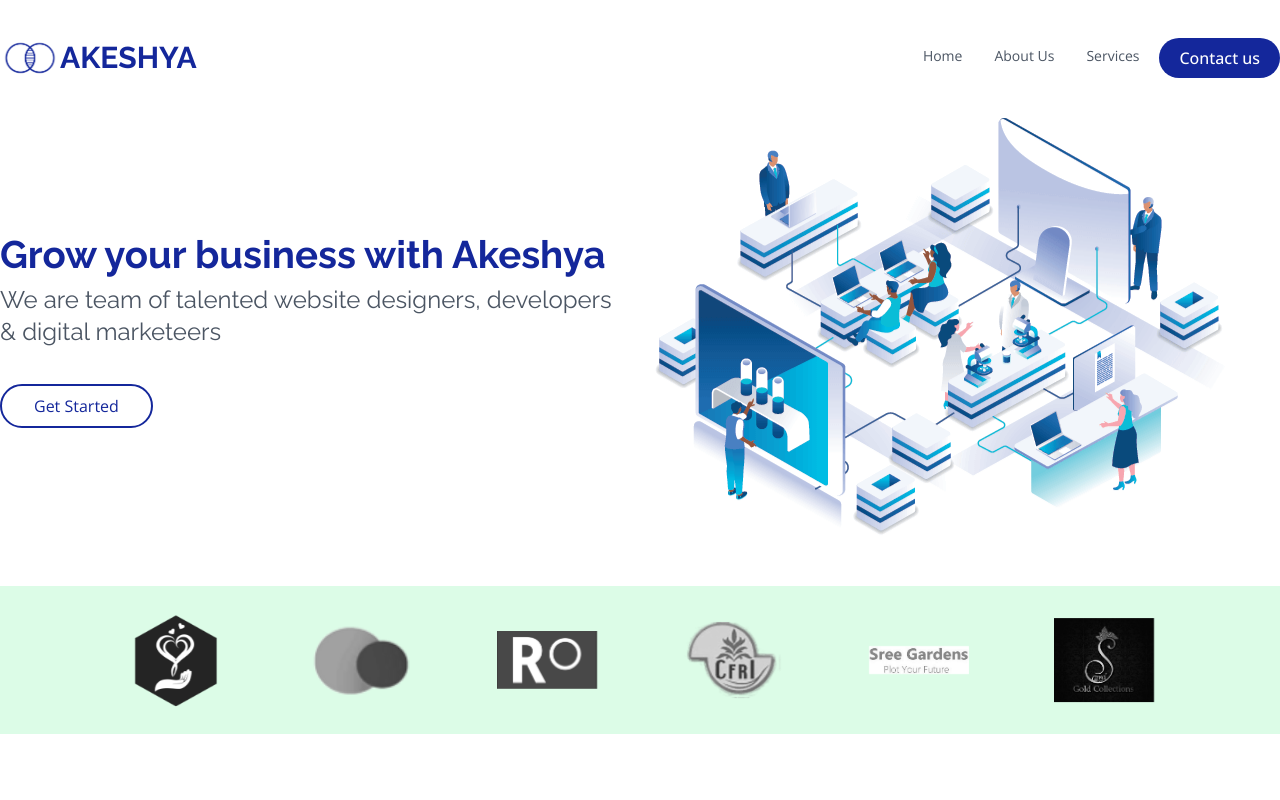
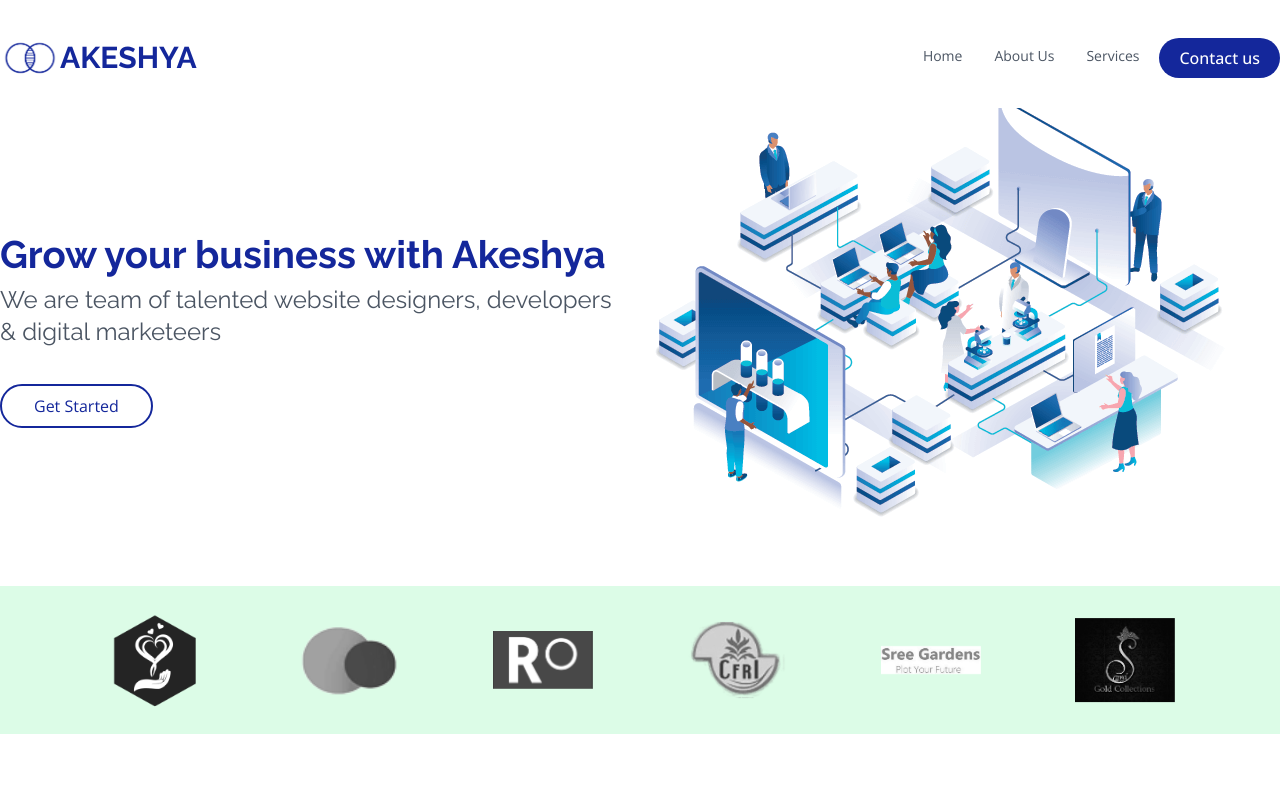
Before and after one commit to rupeshbisen/akeshya.com, a Next.js app: page / in a window 1280 px wide. Shown: the top 800 px of the page. Built offline with nearby package versions, Linux system fonts and the light colour scheme.

Commit message:
some aligment fixes

```diff
--- a/src/components/aboutUs/index.tsx
+++ b/src/components/aboutUs/index.tsx
@@ -8,7 +8,7 @@ import { RiCheckDoubleLine } from "react-icons/ri";
 
 export default function AboutUs() {
     return (
-        <div className='max-w-screen-xl mx-auto py-4 px-4 md:px-0'>
+        <div className='max-w-screen-xl mx-auto py-4 px-4 xl:px-0'>
             <div data-aos="fade-up">
                 <div className='text-3xl flex items-center justify-center font-light text-[#14279b] mb-9'>
                     <div className='h-[2px] w-12 m-3 bg-[#14279b]' />
--- a/src/components/footer/index.tsx
+++ b/src/components/footer/index.tsx
@@ -6,7 +6,7 @@ export default function Footer() {
             <div className='max-w-screen-xl mx-auto py-4 px-4 md:px-0'>
                 <div className='flex items-center justify-between text-sm'>
                     <div>
-                        <p className='text-gray-600'>© Copyright <span className='font-semibold text-gray-900'>Akeshya.</span> All Rights Reserved</p>
+                        <p className='text-gray-600 pt-5 md:pt-0'>© Copyright <span className='font-semibold text-gray-900'>Akeshya.</span> All Rights Reserved</p>
                     </div>
                     <div className='flex'>
                         <p className='text-[#14279b] hover:text-blue-300 p-4'>Terms and conditions</p>
--- a/src/components/heroSection/index.tsx
+++ b/src/components/heroSection/index.tsx
@@ -6,7 +6,7 @@ import { heroScrollImage } from '@/utils'
 export default function HeroSection() {
     return (
         <div className='w-full'>
-            <div id='hero' className='max-w-screen-xl mx-auto py-4 px-4 md:px-0'>
+            <div id='hero' className='max-w-screen-xl mx-auto py-4 px-4 xl:px-0'>
                 <div className='grid grid-cols-1 md:grid-cols-2 gap-5 items-center'>
                     <div className='order-2 md:order-1'>
                         <h1 className='text-heading text-[#14279b] font-bold' data-aos="fade-up">Grow your business with Akeshya</h1>
@@ -19,20 +19,22 @@ export default function HeroSection() {
                         </button>
                     </div>
                     <div data-aos="fade-left" data-aos-delay="200" className='order-1 md:order-2'>
-                        <Image src={Hero} alt='hero image' className='animate-up-down' />
+                        <Image src={Hero} alt='hero image' className='md:animate-up-down' />
                     </div>
                 </div>
             </div>
 
-            <div className='flex flex-wrap items-center justify-evenly md:px-16 mt-7 mb-14 bg-green-100 w-full py-6'>
+            <div className=' w-full bg-green-100 '>
+                <div className='grid grid-cols-2 sm:grid-cols-3 md:grid-cols-6 gap-3 items-center md:px-16 mt-7 mb-14 max-w-screen-xl mx-auto py-6'>
                     {
                         heroScrollImage.map(item => (
-                        <div key={item.id}>
+                            <div key={item.id} className='flex justify-center'>
                                 <Image src={item.path} alt={item.alt} width={100} height={100} className='md:mx-6 grayscale hover:grayscale-0' data-aos="zoom-in" />
                             </div>
                         ))
                     }
                 </div>
             </div>
+        </div>
     )
 }
--- a/src/components/navbar/index.tsx
+++ b/src/components/navbar/index.tsx
@@ -32,7 +32,7 @@ export default function Navbar() {
 
     return (
         <div className={`text-[#14279b] bg-white w-full fixed transition-all duration-500 py-5 ${isScrolled ? 'header-scrolled' : ''} z-10`}>
-            <nav className={`max-w-screen-xl mx-auto pt-2`}>
+            <nav className={`max-w-screen-xl mx-auto pt-2 px-3 xl:px-0`}>
                 <div className="max-w-screen-xl flex flex-wrap items-center justify-between mx-auto ">
                     <a href="/" className="flex items-center">
                         <Image src={Logo} alt='Logo' height={60} />
--- a/src/components/process/index.tsx
+++ b/src/components/process/index.tsx
@@ -3,7 +3,7 @@ import { process } from '@/utils';
 
 export default function Process() {
     return (
-        <div className='max-w-screen-xl mx-auto p-4 mt-14'>
+        <div className='max-w-screen-xl mx-auto p-7 md:p-4 mt-14'>
             <div className='text-center' data-aos="fade-up">
                 <div className='text-3xl font-light text-[#14279b] mb-5 flex items-center justify-center'>
                     <div className='h-[2px] w-12 m-3 bg-[#14279b]' />
--- a/src/components/services/index.tsx
+++ b/src/components/services/index.tsx
@@ -3,7 +3,7 @@ import React from 'react'
 
 export default function Services() {
     return (
-        <div className='max-w-screen-xl mx-auto p-4'>
+        <div className='max-w-screen-xl mx-auto p-7 md:p-4'>
             <div className='text-center mb-9 mt-20' data-aos="fade-up">
                 <div className='text-3xl font-light text-[#14279b] mb-5 flex items-center justify-center'>
                     <div className='h-[2px] w-12 m-3 bg-[#14279b]' />
```
Lines whose indentation alone changed are shown as unchanged.
